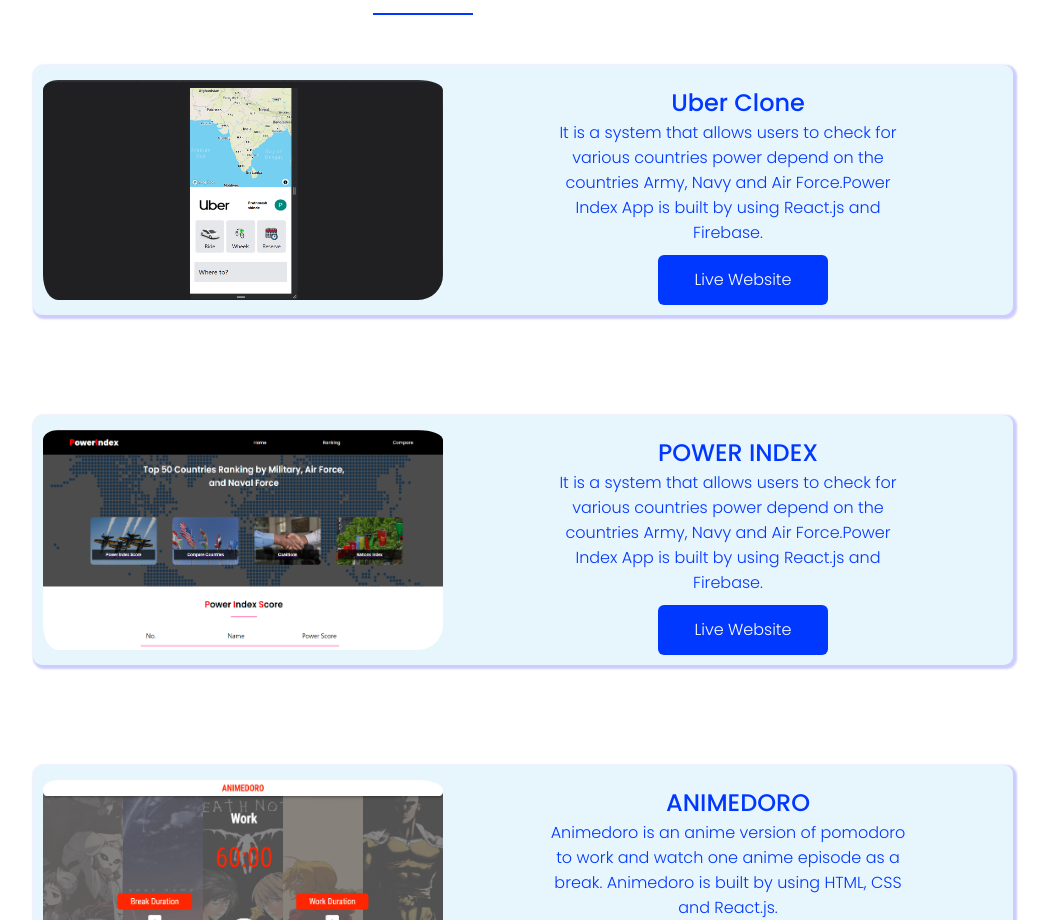
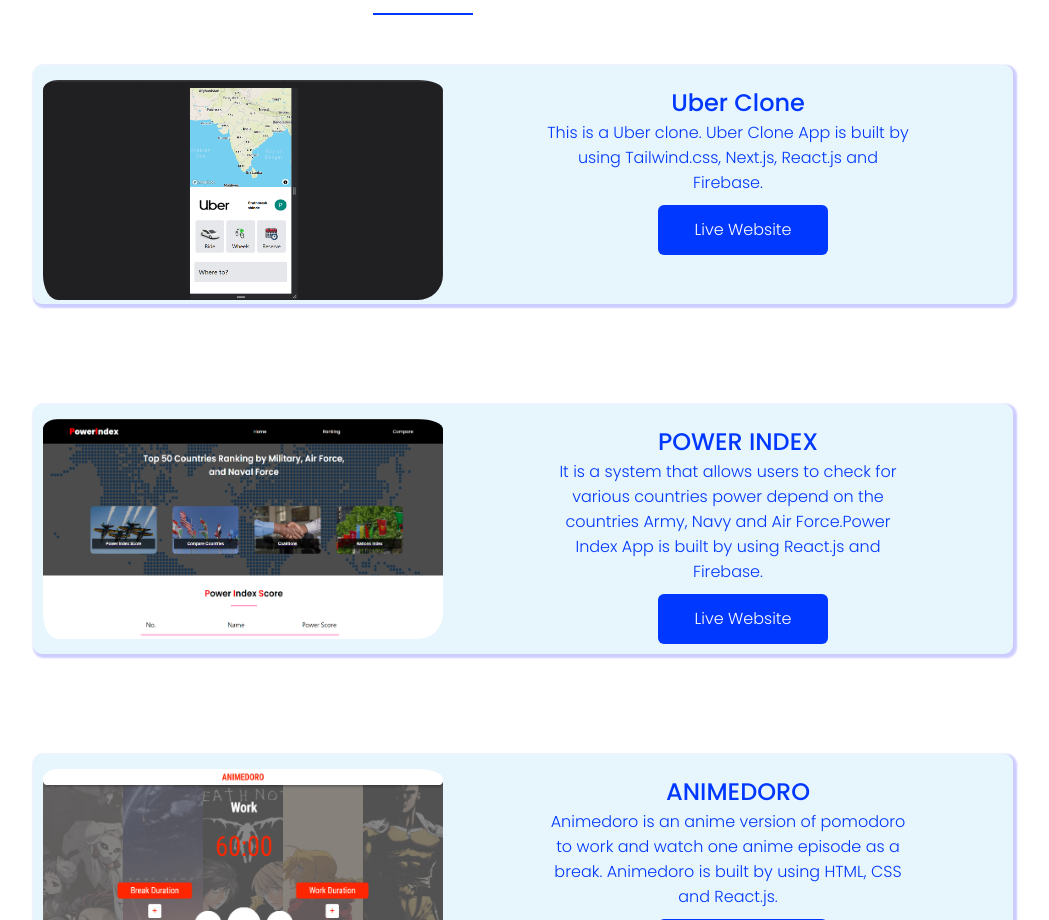
Before and after one commit to prathmeshshinde/prathmeshshinde, a React (Create React App) app: page / in a window 1280 px wide. Shown: the part 2527-3447 px from the top of the page, without its empty margins (217-1266 px from the left). Built offline with nearby package versions, Linux system fonts and the light colour scheme.

Commit message:
uber clone text edit

```diff
--- a/src/App.js
+++ b/src/App.js
@@ -266,9 +266,8 @@
             <div className="animetext">
               <h7>Uber Clone</h7>
               <p>
-                It is a system that allows users to check for various countries
-                power depend on the countries Army, Navy and Air Force.Power
-                Index App is built by using React.js and Firebase.
+                This is a Uber clone. Uber Clone App is built by using
+                Tailwind.css, Next.js, React.js and Firebase.
               </p>
               <a href="https://ubercloneps.vercel.app/login" target="_blank">
                 <button className="probtn">Live Website</button>
```
